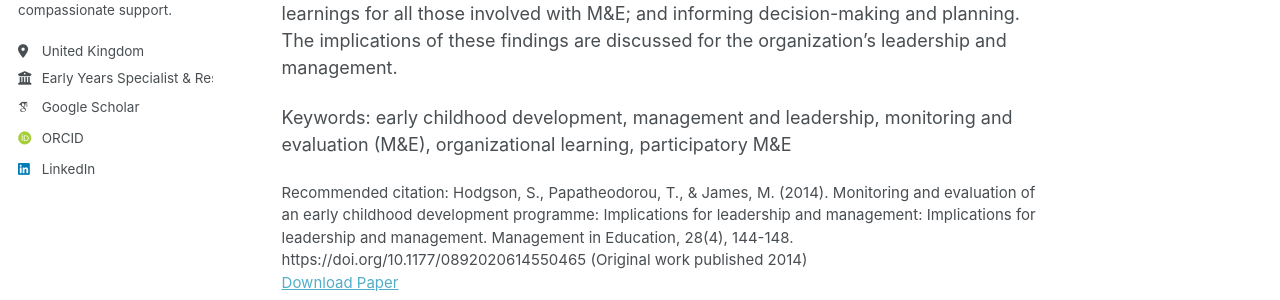
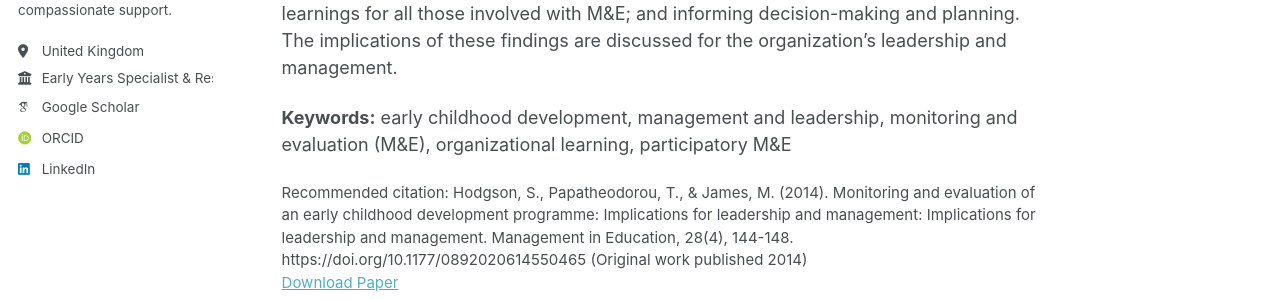
Before and after one commit to theodorapapatheodorou/theodorapapatheodorou.github.io, a Jekyll site: the page built from _publications/2026-02-20-monitoring-and-evaluation-of-an-early-childhood-development-programme-implications-for-leadership-and-management.md, in a window 1280 px wide and 1340 px high. Shown: the part 524-824 px from the top of the window. Built offline with Jekyll 4.4.1, drawn with Linux system fonts in a browser that asks for light colours; some web fonts are replaced; a script bundle is joined from its source files by our own code; library files that are not in the unit come from our copies; part of the change alters nothing that is shown.

```diff
--- a/_publications/2026-02-20-monitoring-and-evaluation-of-an-early-childhood-development-programme-implications-for-leadership-and-management.md
+++ b/_publications/2026-02-20-monitoring-and-evaluation-of-an-early-childhood-development-programme-implications-for-leadership-and-management.md
@@ -14,4 +14,4 @@ collection: publications
 ---
 **Abstract** - The article aims to discuss preliminary findings from a participatory monitoring and evaluation (M&E) framework, used in a community-based early childhood development (ECD) programme in KwaZulu-Natal South Africa, and their implications for leadership and management. The purposes of the M&E were for LETCEE, the implementing organization, to enhance its own learning and M&E systems, and to gather data for use by the funding body to advocate for alternative ECD programmes. A participatory M&E framework was used, adopting a case study design, to collect both qualitative and quantitative data from multiple sources. Thematic analysis and statistical analysis were employed for qualitative and quantitative data, respectively. Emerging issues from data analysis included: use of data beyond accountability to funders; new learnings for all those involved with M&E; and informing decision-making and planning. The implications of these findings are discussed for the organization’s leadership and management.
 
-Keywords: early childhood development, management and leadership, monitoring and evaluation (M&E), organizational learning, participatory M&E
+**Keywords:** early childhood development, management and leadership, monitoring and evaluation (M&E), organizational learning, participatory M&E
```
